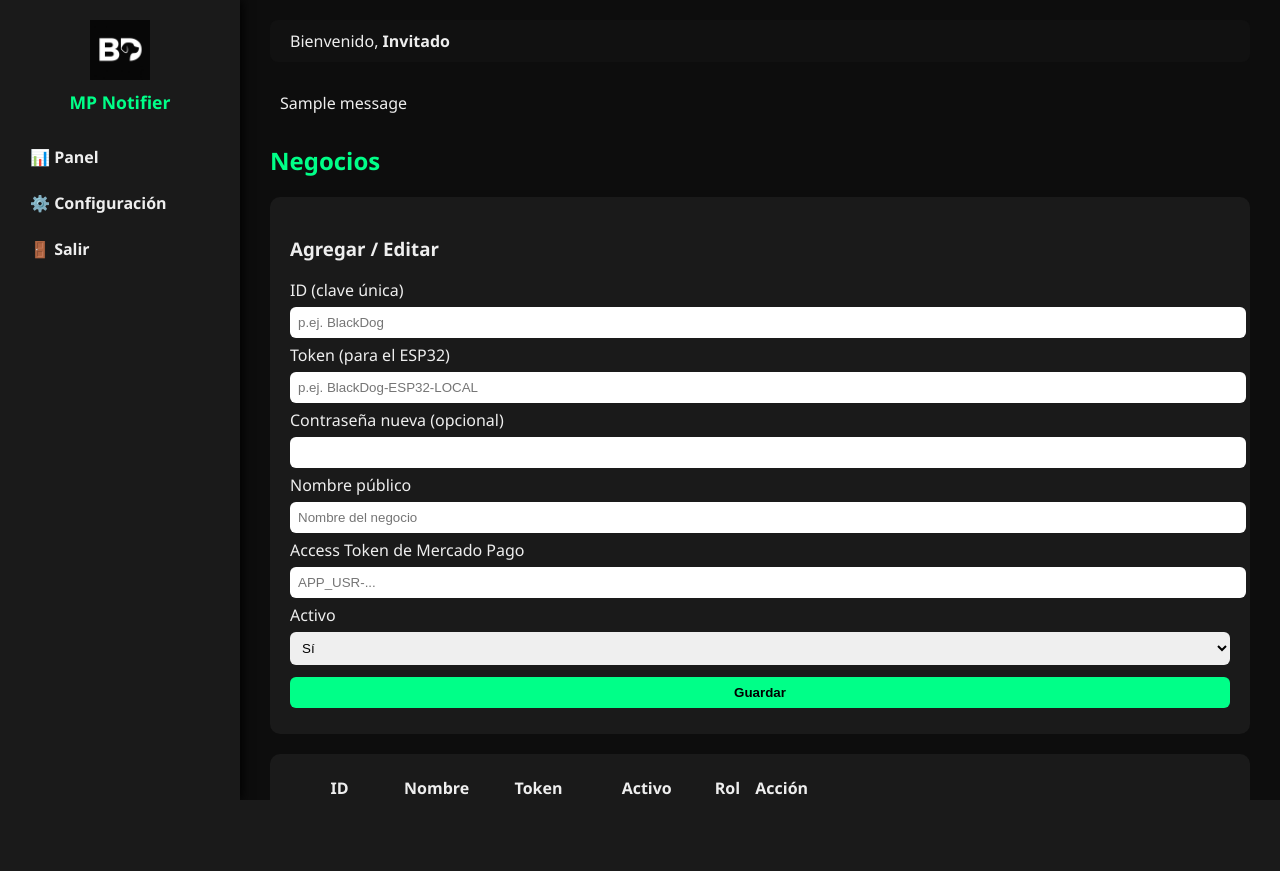
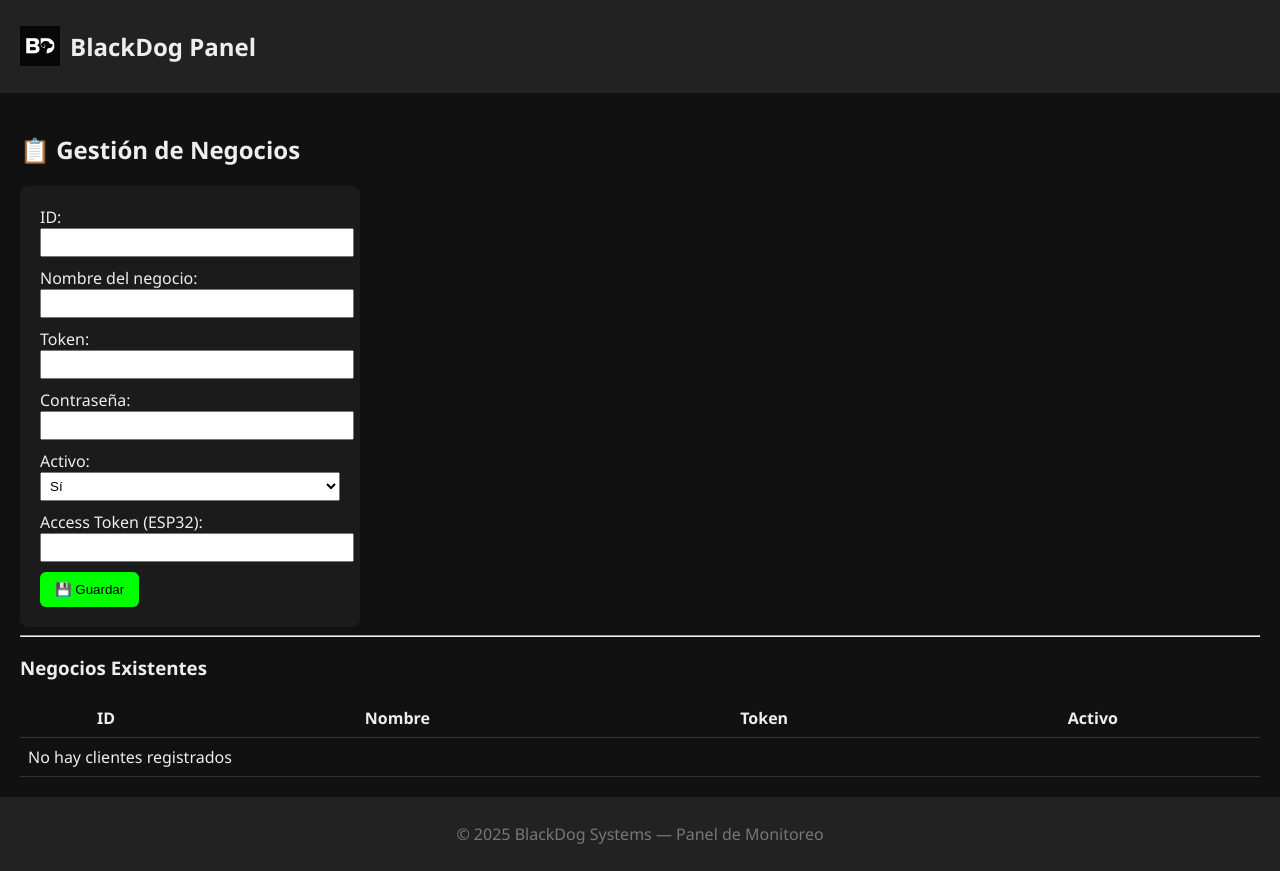
Before and after one commit to Wilsonc7/mp-notifier, a Flask app: template templates/admin_users.html in a window 1280 px wide. Before the commit the page ends 800 px from the top, so only its background shows below. Run offline with Flask 3, Linux system fonts and the light colour scheme; the template is opened without the code that fills it: most values are stand-ins (such as "Sample title", 1, 10 or a date in 2020); one stand-in notice (Sample message) is shown.

Commit message:
Full BlackDog SaaS panel + ESP32 sync complete

```diff
--- /dev/null
+++ b/data/payments.json
@@ -0,0 +1,6 @@
+{
+  "BlackDog-ESP32-LOCAL": [
+    { "monto": 1000, "fecha": "2025-10-13T14:35:00" },
+    { "monto": 1500, "fecha": "2025-10-14T09:12:00" }
+  ]
+}
--- a/server.py
+++ b/server.py
@@ -4,31 +4,49 @@
 app = Flask(__name__)
 app.secret_key = "blackdog_secret"
 
-DATA_FILE = "data/users.json"
+# =====================
+# ARCHIVOS DE DATOS
+# =====================
+USERS_FILE = "data/users.json"
+PAYMENTS_FILE = "data/payments.json"
 
 # =====================
-# CARGA Y GUARDADO JSON
+# FUNCIONES AUXILIARES
 # =====================
-def load_users():
-    if not os.path.exists(DATA_FILE):
+def load_json(path):
+    if not os.path.exists(path):
         return {}
-    with open(DATA_FILE, "r", encoding="utf-8") as f:
+    with open(path, "r", encoding="utf-8") as f:
         return json.load(f)
 
-def save_users(data):
-    with open(DATA_FILE, "w", encoding="utf-8") as f:
+def save_json(path, data):
+    with open(path, "w", encoding="utf-8") as f:
         json.dump(data, f, indent=4, ensure_ascii=False)
 
+def load_users():
+    return load_json(USERS_FILE)
+
+def save_users(data):
+    save_json(USERS_FILE, data)
+
+def load_payments():
+    return load_json(PAYMENTS_FILE)
+
+def save_payments(data):
+    save_json(PAYMENTS_FILE, data)
+
 # =====================
-# RUTAS PRINCIPALES
+# RUTA PRINCIPAL
 # =====================
-
 @app.route("/")
 def home():
     if "user_id" in session:
         return redirect("/dashboard")
     return redirect("/login")
 
+# =====================
+# LOGIN / LOGOUT
+# =====================
 @app.route("/login", methods=["GET", "POST"])
 def login():
     users = load_users()
@@ -60,6 +78,7 @@
         return redirect("/login")
 
     users = load_users()
+    payments = load_payments()
     user_id = session["user_id"]
     role = session.get("role", "client")
 
@@ -68,12 +87,28 @@
         negocios = [u for u in users.values() if u["role"] == "client"]
         return render_template("admin_dashboard.html", user=users[user_id], negocios=negocios)
 
-    # CLIENTE → solo su negocio
-    if user_id not in users:
+    # CLIENTE → sólo su negocio
+    negocio = users.get(user_id)
+    if not negocio:
         return render_template("error.html", code=403, msg="Usuario no encontrado")
 
-    negocio = users[user_id]
-    return render_template("business_view.html", negocio=negocio, user=negocio)
+    token = negocio.get("token")
+    pagos = payments.get(token, [])
+
+    hoy = datetime.date.today()
+    semana = hoy - datetime.timedelta(days=7)
+    mes = hoy - datetime.timedelta(days=30)
+
+    total_hoy = sum(p["monto"] for p in pagos if datetime.date.fromisoformat(p["fecha"][:10]) == hoy)
+    total_semana = sum(p["monto"] for p in pagos if datetime.date.fromisoformat(p["fecha"][:10]) >= semana)
+    total_mes = sum(p["monto"] for p in pagos if datetime.date.fromisoformat(p["fecha"][:10]) >= mes)
+
+    return render_template("business_view.html",
+                           negocio=negocio,
+                           total_hoy=total_hoy,
+                           total_semana=total_semana,
+                           total_mes=total_mes,
+                           pagos=pagos)
 
 # =====================
 # ADMIN: GESTIÓN DE NEGOCIOS
@@ -81,7 +116,7 @@
 @app.route("/admin/users", methods=["GET", "POST"])
 def admin_users():
     if "user_id" not in session or session.get("role") != "admin":
-        return render_template("error.html", code=403, msg="Acceso restringido")
+        return render_template("forbidden.html"), 403
 
     users = load_users()
 
@@ -153,8 +188,28 @@
     return render_template("config_user.html", user=user)
 
 # =====================
-# API SIMPLIFICADA PARA EL ESP32
+# API PARA ESP32
 # =====================
+@app.route("/api/add_payment")
+def add_payment():
+    token = request.args.get("token")
+    monto = request.args.get("monto")
+
+    if not token or not monto:
+        return jsonify({"error": "Faltan parámetros"}), 400
+
+    payments = load_payments()
+    if token not in payments:
+        payments[token] = []
+
+    payments[token].append({
+        "monto": float(monto),
+        "fecha": datetime.datetime.now().isoformat()
+    })
+    save_payments(payments)
+
+    return jsonify({"status": "ok", "msg": "Pago registrado"})
+
 @app.route("/api/payments")
 def api_payments():
     token = request.args.get("token")
@@ -167,18 +222,20 @@
     if not negocio:
         return jsonify({"error": "Negocio no encontrado"}), 404
 
-    # Datos falsos de ejemplo
+    payments = load_payments().get(token, [])
+
     return jsonify({
         "negocio": negocio["name"],
-        "hoy": {"total": 0, "pagos": 0},
-        "semana": {"total": 0, "pagos": 0},
-        "mes": {"total": 0, "pagos": 0},
-        "resumen": []
+        "pagos": payments
     })
 
 # =====================
 # MANEJO DE ERRORES
 # =====================
+@app.errorhandler(403)
+def _403(_e):
+    return render_template("forbidden.html"), 403
+
 @app.errorhandler(404)
 def _404(_e):
     return render_template("error.html", code=404, msg="No encontrado"), 404
@@ -187,12 +244,8 @@
 def _500(_e):
     return render_template("error.html", code=500, msg="Error interno"), 500
 
-@app.errorhandler(403)
-def _403(_e):
-    return render_template("error.html", code=403, msg="Acceso denegado"), 403
-
 # =====================
-# RUN
+# EJECUCIÓN LOCAL / DEPLOY
 # =====================
 if __name__ == "__main__":
     app.run(host="0.0.0.0", port=5000, debug=True)
--- /dev/null
+++ b/static/style.css
@@ -0,0 +1,67 @@
+body {
+  background: #111;
+  color: #eee;
+  font-family: "Segoe UI", sans-serif;
+  margin: 0;
+  padding: 0;
+}
+header {
+  background: #222;
+  display: flex;
+  justify-content: space-between;
+  align-items: center;
+  padding: 10px 20px;
+}
+header .logo { display: flex; align-items: center; gap: 10px; }
+header nav a {
+  color: #eee;
+  margin-left: 15px;
+  text-decoration: none;
+}
+header nav a:hover { color: #0f0; }
+main { padding: 20px; }
+footer {
+  text-align: center;
+  padding: 10px;
+  background: #222;
+  color: #777;
+}
+.form-card {
+  background: #1b1b1b;
+  padding: 20px;
+  border-radius: 8px;
+  width: 300px;
+}
+.form-card input, select {
+  width: 100%;
+  margin-bottom: 10px;
+  padding: 5px;
+}
+button, .btn {
+  background: #0f0;
+  color: #000;
+  border: none;
+  padding: 10px 15px;
+  border-radius: 6px;
+  cursor: pointer;
+  text-decoration: none;
+}
+.metrics {
+  display: flex;
+  gap: 10px;
+}
+.card {
+  background: #222;
+  padding: 10px 20px;
+  border-radius: 8px;
+  flex: 1;
+  text-align: center;
+}
+.styled-table {
+  width: 100%;
+  border-collapse: collapse;
+}
+.styled-table th, .styled-table td {
+  border-bottom: 1px solid #333;
+  padding: 8px;
+}
--- a/templates/_base.html
+++ b/templates/_base.html
@@ -1,161 +1,32 @@
-<!doctype html>
+<!DOCTYPE html>
 <html lang="es">
 <head>
-  <meta charset="utf-8">
-  <title>BlackDog | MP Notifier</title>
-  <meta name="viewport" content="width=device-width, initial-scale=1">
-  <style>
-    :root {
-      --bg: #0d0d0d;
-      --panel: #1a1a1a;
-      --accent: #0f8;
-      --text: #eee;
-      --error: #c33;
-      --ok: #2d862d;
-    }
-
-    body {
-      margin: 0;
-      font-family: "Segoe UI", Arial, sans-serif;
-      background: var(--bg);
-      color: var(--text);
-      display: flex;
-      height: 100vh;
-    }
-
-    /* --- LATERAL --- */
-    aside {
-      background: var(--panel);
-      width: 220px;
-      padding: 20px 10px;
-      display: flex;
-      flex-direction: column;
-      align-items: center;
-      box-shadow: 2px 0 10px #000;
-    }
-
-    aside img {
-      height: 60px;
-      margin-bottom: 10px;
-    }
-
-    aside h1 {
-      font-size: 1.1em;
-      color: var(--accent);
-      text-align: center;
-      margin: 0 0 20px 0;
-    }
-
-    nav {
-      display: flex;
-      flex-direction: column;
-      width: 100%;
-    }
-
-    nav a {
-      color: var(--text);
-      text-decoration: none;
-      padding: 10px 15px;
-      border-radius: 6px;
-      margin: 2px 5px;
-      font-weight: bold;
-      transition: 0.2s;
-    }
-
-    nav a:hover {
-      background: var(--accent);
-      color: #000;
-    }
-
-    /* --- CONTENIDO --- */
-    main {
-      flex: 1;
-      padding: 20px 30px;
-      overflow-y: auto;
-    }
-
-    header {
-      display: flex;
-      justify-content: space-between;
-      align-items: center;
-      background: #111;
-      padding: 10px 20px;
-      border-radius: 8px;
-      margin-bottom: 20px;
-    }
-
-    .flash {
-      margin-bottom: 15px;
-      padding: 10px;
-      border-radius: 5px;
-    }
-
-    .flash.ok { background: var(--ok); color: #fff; }
-    .flash.err { background: var(--error); color: #fff; }
-
-    h2 { color: var(--accent); }
-
-    .card {
-      background: var(--panel);
-      padding: 20px;
-      border-radius: 10px;
-      margin-bottom: 20px;
-    }
-
-    input, select, button {
-      width: 100%;
-      padding: 8px;
-      border-radius: 6px;
-      border: none;
-      margin: 6px 0;
-    }
-
-    button {
-      background: var(--accent);
-      color: #000;
-      font-weight: bold;
-      cursor: pointer;
-    }
-
-    button:hover {
-      background: #00cc88;
-    }
-
-    @media(max-width: 800px) {
-      aside { width: 70px; }
-      aside h1 { display: none; }
-      nav a { font-size: 0.9em; padding: 8px; text-align: center; }
-    }
-  </style>
+  <meta charset="UTF-8">
+  <title>{% block title %}BlackDog{% endblock %}</title>
+  <link rel="stylesheet" href="/static/style.css">
 </head>
-
 <body>
-  <aside>
-    <img src="{{ url_for('static', filename='img/ic_launcher.png') }}" alt="BlackDog">
-    <h1>MP Notifier</h1>
+  <header>
+    <div class="logo">
+      <img src="/static/img/ic_launcher.png" height="40">
+      <h2>BlackDog Panel</h2>
+    </div>
     <nav>
-      <a href="{{ url_for('dashboard') }}">📊 Panel</a>
-      {% if user and user.role == 'admin' %}
-        <a href="{{ url_for('admin_users') }}">👤 Negocios</a>
+      {% if session['user_id'] %}
+      <a href="/dashboard">🏠 Inicio</a>
+      <a href="/change_password">🔒 Contraseña</a>
+      <a href="/config">⚙️ Configuración</a>
+      <a href="/logout" class="logout">🚪 Salir</a>
       {% endif %}
-      <a href="{{ url_for('config_user') }}">⚙️ Configuración</a>
-      <a href="{{ url_for('logout') }}">🚪 Salir</a>
     </nav>
-  </aside>
+  </header>
 
   <main>
-    <header>
-      <div>Bienvenido, <b>{{ user.name if user else 'Invitado' }}</b></div>
-      {% if user %}
-        <div style="font-size:0.9em;color:#888;">Rol: {{ user.role|capitalize }}</div>
-      {% endif %}
-    </header>
-
-    {% for cat, msg in get_flashed_messages(with_categories=True) %}
-      <div class="flash {{ cat }}">{{ msg }}</div>
-    {% endfor %}
-
     {% block content %}{% endblock %}
   </main>
+
+  <footer>
+    <p>© {{ datetime.utcnow().year }} BlackDog Systems — Panel de Monitoreo</p>
+  </footer>
 </body>
 </html>
--- a/templates/admin_users.html
+++ b/templates/admin_users.html
@@ -1,62 +1,34 @@
 {% extends "_base.html" %}
+{% block title %}Usuarios Admin{% endblock %}
 {% block content %}
-<h2>Negocios</h2>
+<h2>📋 Gestión de Negocios</h2>
 
-<div class="card">
-  <h3>Agregar / Editar</h3>
-  <form method="POST" action="/admin/save">
-    <div class="grid2">
-      <div>
-        <label>ID (clave única)</label>
-        <input name="id" placeholder="p.ej. BlackDog">
-        <label>Token (para el ESP32)</label>
-        <input name="token" placeholder="p.ej. BlackDog-ESP32-LOCAL">
-        <label>Contraseña nueva (opcional)</label>
-        <input name="password" type="password">
-      </div>
-      <div>
-        <label>Nombre público</label>
-        <input name="name" placeholder="Nombre del negocio">
-        <label>Access Token de Mercado Pago</label>
-        <input name="mp_access_token" placeholder="APP_USR-...">
-        <label>Activo</label>
-        <select name="active">
-          <option value="true">Sí</option>
-          <option value="false">No</option>
-        </select>
-      </div>
-    </div>
-    <button type="submit" class="btn ok">Guardar</button>
+<form method="POST" class="form-card">
+  <label>ID:</label><input name="id" required>
+  <label>Nombre del negocio:</label><input name="name" required>
+  <label>Token:</label><input name="token" required>
+  <label>Contraseña:</label><input name="password">
+  <label>Activo:</label>
+  <select name="active"><option>Sí</option><option>No</option></select>
+  <label>Access Token (ESP32):</label><input name="access_token">
+  <button type="submit">💾 Guardar</button>
 </form>
-</div>
 
-<div class="card" style="margin-top:16px">
-  <table>
-    <thead><tr><th>ID</th><th>Nombre</th><th>Token</th><th>Activo</th><th>Rol</th><th>Acción</th></tr></thead>
+<hr>
+<h3>Negocios Existentes</h3>
+<table class="styled-table">
+  <thead><tr><th>ID</th><th>Nombre</th><th>Token</th><th>Activo</th></tr></thead>
   <tbody>
-      {% for k,u in users.items() %}
+    {% for id, u in users.items() if u.role == 'client' %}
       <tr>
-          <td>{{ k }}</td>
+        <td>{{ id }}</td>
         <td>{{ u.name }}</td>
-          <td class="muted">{{ u.token or '-' }}</td>
-          <td>
-            {% if u.active %}
-              <span style="color:#00ff84;">🟢 Activo</span>
+        <td>{{ u.token }}</td>
+        <td>{% if u.active %}🟢{% else %}🔴{% endif %}</td>
+      </tr>
     {% else %}
-              <span style="color:#ff3b3b;">🔴 Bloqueado</span>
-            {% endif %}
-          </td>
-          <td>{{ u.role }}</td>
-          <td>
-            {% if u.active %}
-              <a class="btn warn" href="{{ url_for('admin_toggle', neg_id=k) }}">Desactivar</a>
-            {% else %}
-              <a class="btn ok" href="{{ url_for('admin_toggle', neg_id=k) }}">Activar</a>
-            {% endif %}
-          </td>
-        </tr>
+      <tr><td colspan="4">No hay clientes registrados</td></tr>
     {% endfor %}
   </tbody>
 </table>
-</div>
 {% endblock %}
```
Also changed, not shown: templates/admin_dashboard.html (+9 -24 lines), templates/business_view.html (+17 -4 lines), templates/change_password.html (+10 -15 lines), templates/config_user.html (+7 -14 lines), templates/error.html (+4 -5 lines), templates/forbidden.html (added, +10 -0 lines), templates/login.html (+8 -16 lines). Lines whose indentation alone changed are shown as unchanged.
